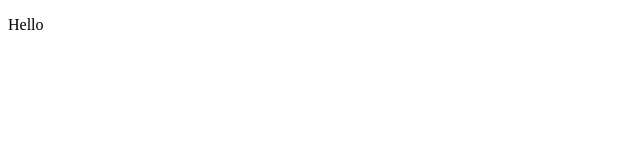
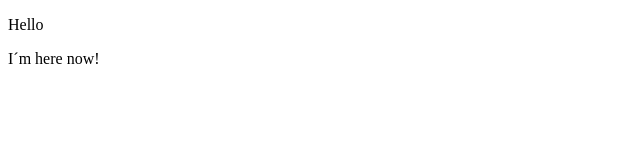
Before and after one commit to EllinorEdling/test2, a plain HTML site: page index.html in a window 1280 px wide. Shown: the full height of the page, 0-640 px from the left. Drawn offline with Linux system fonts and the light colour scheme.

Commit message:
Added ptag 2

```diff
--- a/index.html
+++ b/index.html
@@ -9,6 +9,6 @@
 <body>
    <p>Hello
 
-   </p>
+   </p> <p>I´m here now!</p>
 </body>
 </html>
```
